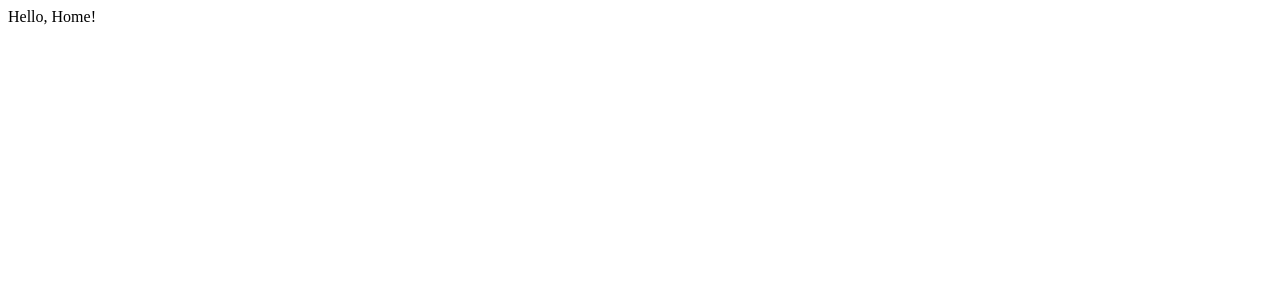
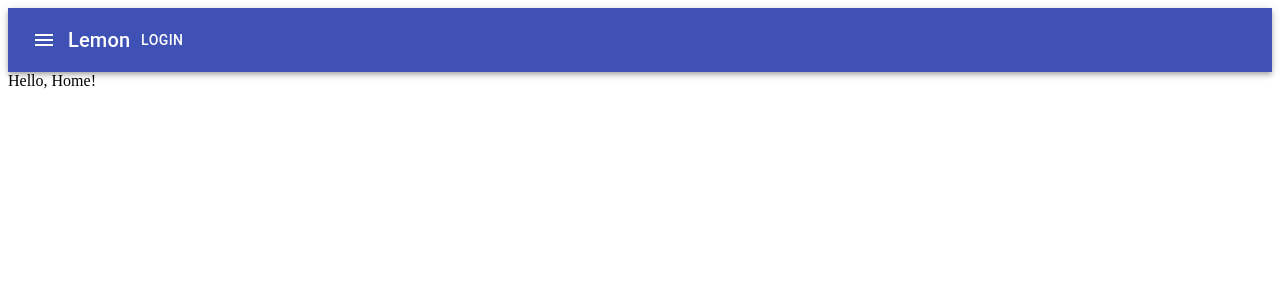
Before and after one commit to samjhawkins/lemon, a React app: page / in a window 1280 px wide. Shown: the top 300 px of the page. Built offline with nearby package versions, Linux system fonts and the light colour scheme; the HTML template or start-up script is replaced by a standard one.

Commit message:
develop - add basic material ui navbar

```diff
--- a/package.json
+++ b/package.json
@@ -20,6 +20,7 @@
   "homepage": "https://github.com/samjhawkins/lemon#readme",
   "dependencies": {
     "@material-ui/core": "^4.2.0",
+    "@material-ui/icons": "^4.2.1",
     "body-parser": "^1.19.0",
     "express": "^4.17.1",
     "react": "^16.8.6",
--- a/src/app/App.jsx
+++ b/src/app/App.jsx
@@ -2,12 +2,14 @@
 import {BrowserRouter as Router, Switch, Route} from 'react-router-dom';
 import Home from './Home';
 import About from './About';
+import NavBar from "./components/common/NavBar";
 
 export default class App extends Component {
     render() {
         return (
             <Router>
                 <div>
+                    <NavBar />
                     <Switch>
                         <Route exact path="/" component={Home}/>
                         <Route path="/about" component={About}/>
--- /dev/null
+++ b/src/app/components/common/NavBar.jsx
@@ -0,0 +1,23 @@
+import React, {Component} from 'react';
+import {AppBar, Toolbar, IconButton, Typography, Button} from '@material-ui/core';
+import MenuIcon from '@material-ui/icons/Menu';
+
+export default class NavBar extends Component {
+    render() {
+        return (
+            <div>
+                <AppBar position='static'>
+                    <Toolbar>
+                        <IconButton edge='start' color='inherit' aria-label='Menu' href={'#'}>
+                            <MenuIcon/>
+                        </IconButton>
+                        <Typography variant='h6'>
+                            Lemon
+                        </Typography>
+                        <Button color='inherit' href='#'>Login</Button>
+                    </Toolbar>
+                </AppBar>
+            </div>
+        );
+    }
+}
```
